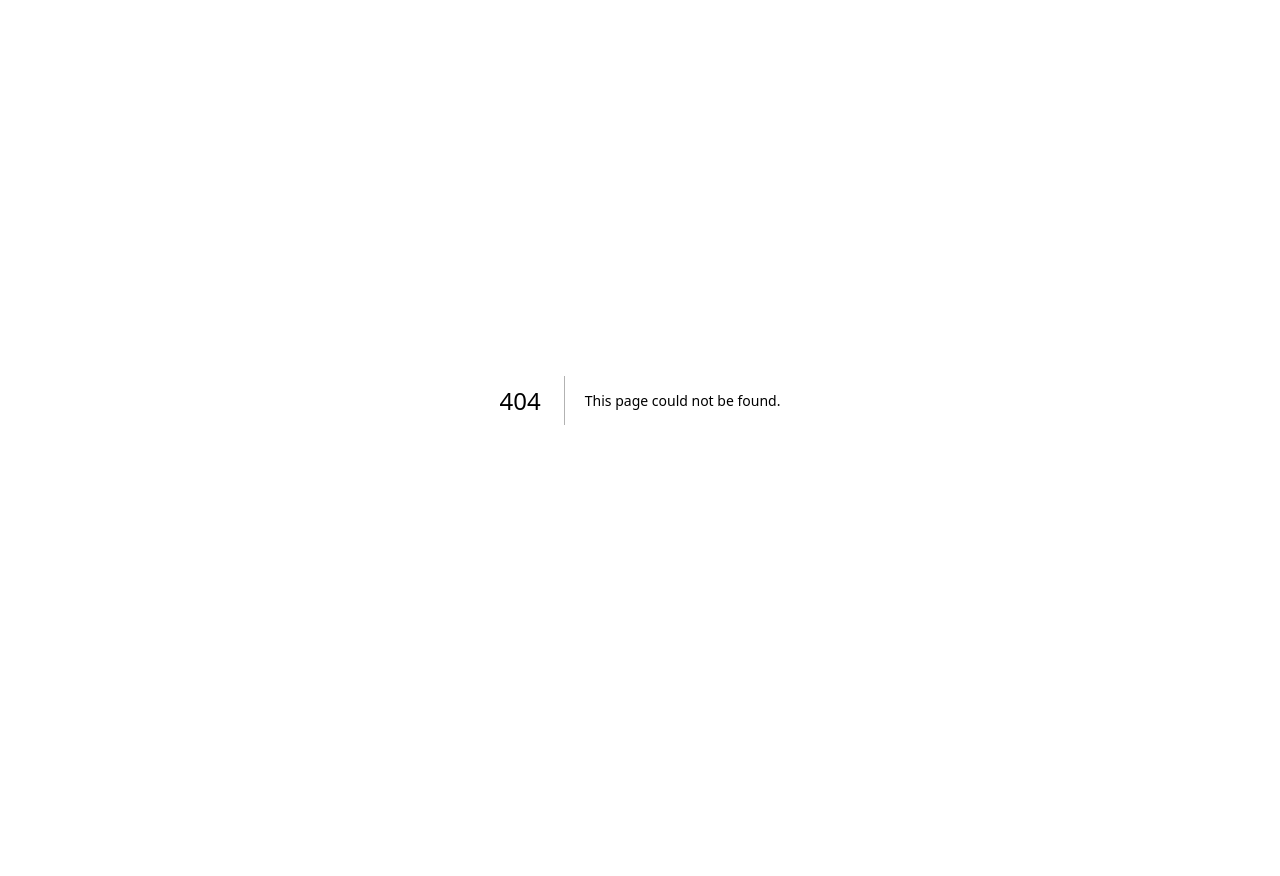
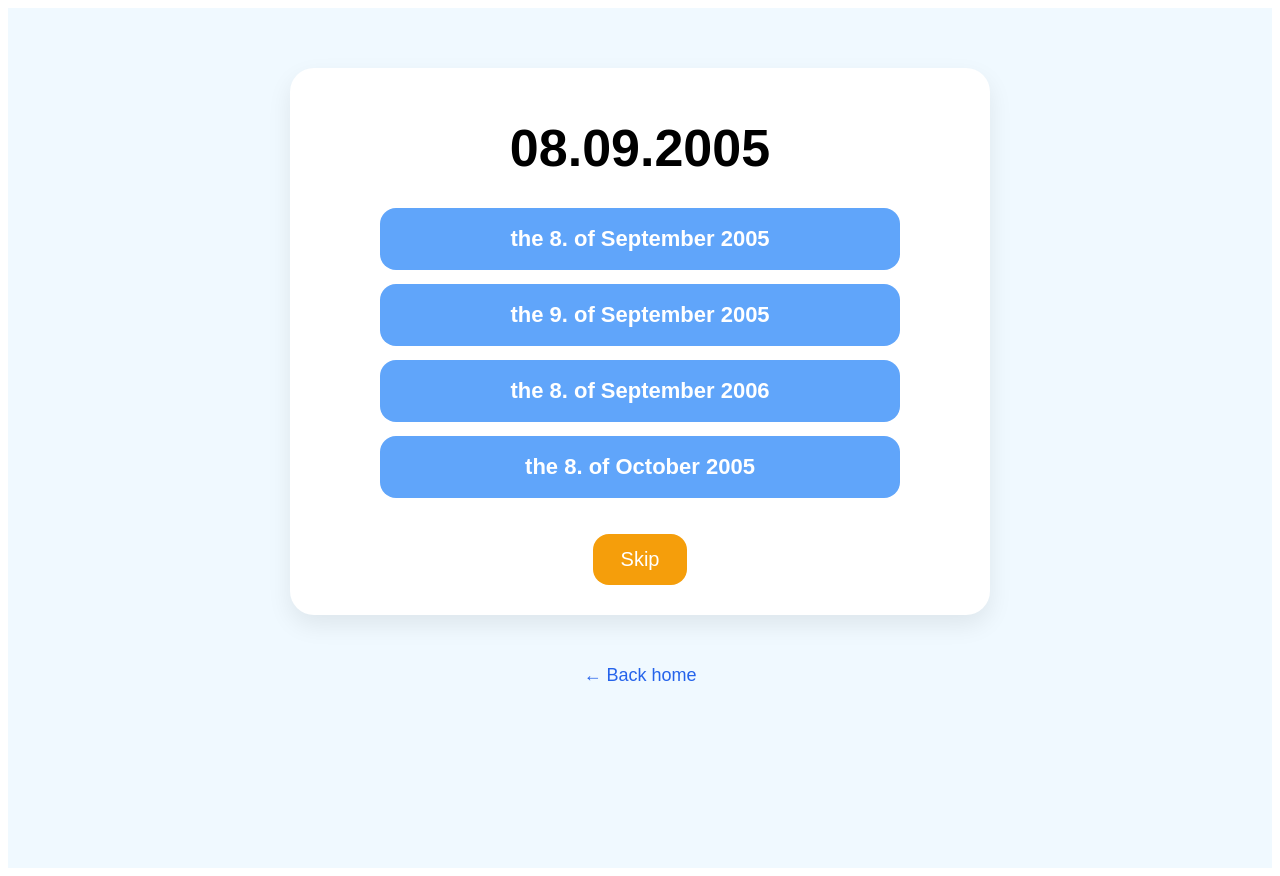
Before and after one commit to ossthun/kids, a Next.js app: page /dates in a window 1280 px wide. Before the commit this address had no page. Before the commit the page ends 800 px from the top, so only its background shows below. Built offline with nearby package versions, Linux system fonts and the light colour scheme.

Commit message:
Add DatesPage component for date quizzes

```diff
--- /dev/null
+++ b/pages/dates.js
@@ -0,0 +1,181 @@
+import { useEffect, useState } from "react";
+import { getLanguage, translations } from "../translations";
+
+const monthNames = {
+  en: ["January", "February", "March", "April", "May", "June", "July", "August", "September", "October", "November", "December"],
+  de: ["Januar", "Februar", "März", "April", "Mai", "Juni", "Juli", "August", "September", "Oktober", "November", "Dezember"],
+  fr: ["janvier", "février", "mars", "avril", "mai", "juin", "juillet", "août", "septembre", "octobre", "novembre", "décembre"],
+  it: ["gennaio", "febbraio", "marzo", "aprile", "maggio", "giugno", "luglio", "agosto", "settembre", "ottobre", "novembre", "dicembre"],
+  es: ["enero", "febrero", "marzo", "abril", "mayo", "junio", "julio", "agosto", "septiembre", "octubre", "noviembre", "diciembre"],
+  pt: ["janeiro", "fevereiro", "março", "abril", "maio", "junho", "julho", "agosto", "setembro", "outubro", "novembro", "dezembro"]
+};
+
+function randomDate() {
+  const day = Math.floor(Math.random() * 28) + 1;
+  const month = Math.floor(Math.random() * 12) + 1;
+  const year = Math.floor(Math.random() * 25) + 2000;
+
+  return { day, month, year };
+}
+
+function writtenDate(date, lang) {
+  const { day, month, year } = date;
+  const monthName = monthNames[lang][month - 1];
+
+  if (lang === "en") return `the ${day}. of ${monthName} ${year}`;
+  if (lang === "de") return `der ${day}. ${monthName} ${year}`;
+  if (lang === "fr") return `le ${day} ${monthName} ${year}`;
+  if (lang === "it") return `il ${day} ${monthName} ${year}`;
+  if (lang === "es") return `el ${day} de ${monthName} de ${year}`;
+  if (lang === "pt") return `${day} de ${monthName} de ${year}`;
+
+  return `the ${day}. of ${monthName} ${year}`;
+}
+
+function formatDate(date) {
+  return `${String(date.day).padStart(2, "0")}.${String(date.month).padStart(2, "0")}.${date.year}`;
+}
+
+function shuffle(array) {
+  return [...array].sort(() => Math.random() - 0.5);
+}
+
+export default function DatesPage() {
+  const [language, setLanguage] = useState("en");
+  const [date, setDate] = useState(randomDate());
+  const [answers, setAnswers] = useState([]);
+  const [message, setMessage] = useState("");
+
+  useEffect(() => {
+    setLanguage(getLanguage());
+  }, []);
+
+  useEffect(() => {
+    const correct = writtenDate(date, language);
+
+    const wrong1 = writtenDate({ ...date, day: date.day === 28 ? 27 : date.day + 1 }, language);
+    const wrong2 = writtenDate({ ...date, month: date.month === 12 ? 1 : date.month + 1 }, language);
+    const wrong3 = writtenDate({ ...date, year: date.year + 1 }, language);
+
+    setAnswers(shuffle([correct, wrong1, wrong2, wrong3]));
+  }, [date, language]);
+
+  const t = translations[language];
+  const correctAnswer = writtenDate(date, language);
+
+  const nextQuestion = () => {
+    setDate(randomDate());
+    setMessage("");
+  };
+
+  const checkAnswer = (answer) => {
+    if (answer === correctAnswer) {
+      setMessage(t.correct);
+      setTimeout(nextQuestion, 700);
+    } else {
+      setMessage(t.tryAgain);
+    }
+  };
+
+  return (
+    <main style={styles.page}>
+      <h1 style={styles.title}>{t.datesTitle}</h1>
+
+      <p style={styles.subtitle}>{t.datesSubtitle}</p>
+
+      <div style={styles.card}>
+        <p style={styles.dateText}>{formatDate(date)}</p>
+
+        <div style={styles.answers}>
+          {answers.map((answer) => (
+            <button
+              key={answer}
+              onClick={() => checkAnswer(answer)}
+              style={styles.answerButton}
+            >
+              {answer}
+            </button>
+          ))}
+        </div>
+
+        <p style={styles.message}>{message}</p>
+
+        <button onClick={nextQuestion} style={styles.skipButton}>
+          {t.skip}
+        </button>
+      </div>
+
+      <a href="/" style={styles.backLink}>
+        {t.backHome}
+      </a>
+    </main>
+  );
+}
+
+const styles = {
+  page: {
+    minHeight: "100vh",
+    background: "#f0f9ff",
+    padding: "30px",
+    textAlign: "center",
+    fontFamily: "Arial, sans-serif"
+  },
+  title: {
+    fontSize: "42px",
+    color: "#2563eb"
+  },
+  subtitle: {
+    fontSize: "22px"
+  },
+  card: {
+    maxWidth: "640px",
+    margin: "30px auto",
+    background: "white",
+    borderRadius: "24px",
+    padding: "30px",
+    boxShadow: "0 10px 25px rgba(0,0,0,0.08)"
+  },
+  dateText: {
+    fontSize: "52px",
+    fontWeight: "bold",
+    margin: "20px 0 30px"
+  },
+  answers: {
+    display: "grid",
+    gap: "14px",
+    maxWidth: "520px",
+    margin: "0 auto"
+  },
+  answerButton: {
+    padding: "18px",
+    background: "#60a5fa",
+    color: "white",
+    border: "none",
+    borderRadius: "16px",
+    fontSize: "22px",
+    fontWeight: "bold",
+    cursor: "pointer"
+  },
+  message: {
+    fontSize: "26px",
+    fontWeight: "bold",
+    marginTop: "24px"
+  },
+  skipButton: {
+    marginTop: "10px",
+    padding: "14px 28px",
+    background: "#f59e0b",
+    color: "white",
+    border: "none",
+    borderRadius: "16px",
+    fontSize: "20px",
+    cursor: "pointer"
+  },
+  backLink: {
+    display: "inline-block",
+    marginTop: "20px",
+    color: "#2563eb",
+    fontSize: "18px",
+    textDecoration: "none"
+  }
+};
```
